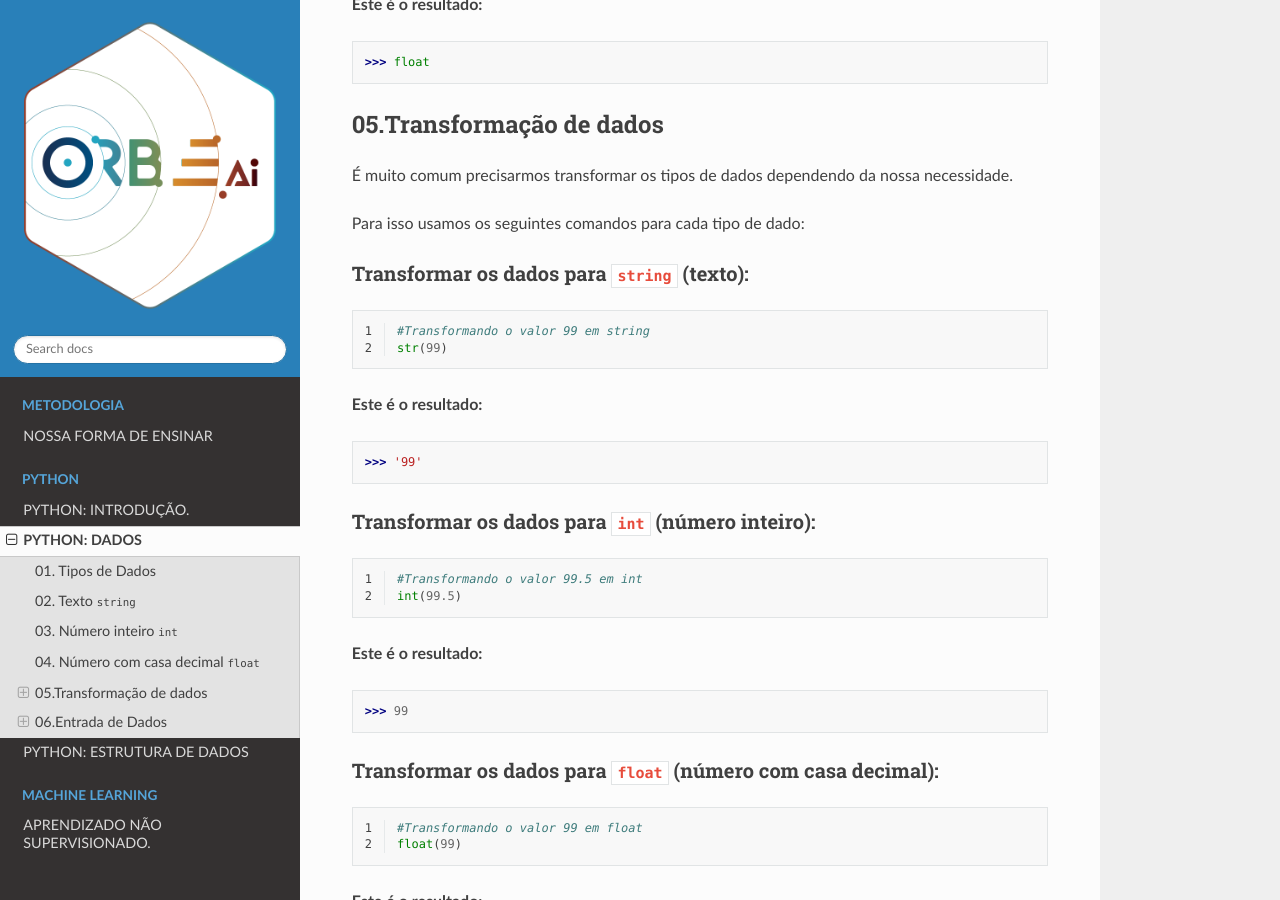
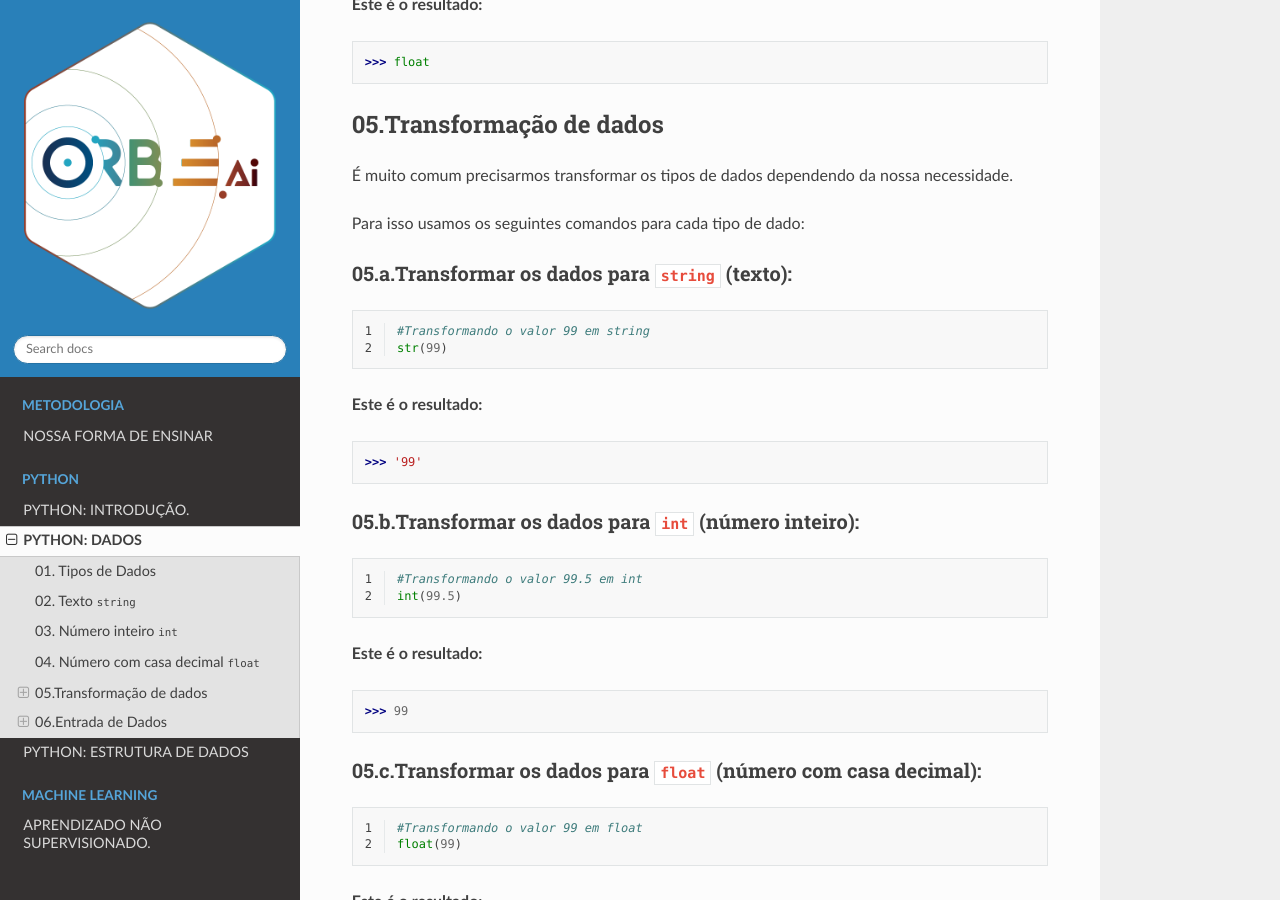
Before and after one commit to OrbeAI/rtd-python, a Sphinx documentation site: the page built from docs/python_dados.rst, in a window 1280 px wide and 900 px high, scrolled down 1886 px. Built offline with Sphinx 7.4.7 and the Read the Docs theme 2.0.0, drawn with Linux system fonts in a browser that asks for light colours.

Commit message:
Update python_dados.rst

```diff
--- a/docs/python_dados.rst
+++ b/docs/python_dados.rst
@@ -123,7 +123,7 @@ Veja o exemplo para criar uma variável que o valor armazenado é um dado tipo `
 Para isso usamos os seguintes comandos para cada tipo de dado:
 
 
-Transformar os dados para ``string`` (texto):
+05.a.Transformar os dados para ``string`` (texto):
 -------
 
 .. code-block:: python
@@ -139,7 +139,7 @@ Transformar os dados para ``string`` (texto):
    >>> '99'
 
 
-Transformar os dados para ``int`` (número inteiro):
+05.b.Transformar os dados para ``int`` (número inteiro):
 -----------
 
 .. code-block:: python
@@ -155,7 +155,7 @@ Transformar os dados para ``int`` (número inteiro):
    >>> 99
 
 
-Transformar os dados para ``float`` (número com casa decimal):
+05.c.Transformar os dados para ``float`` (número com casa decimal):
 ----------
 
 .. code-block:: python
```
